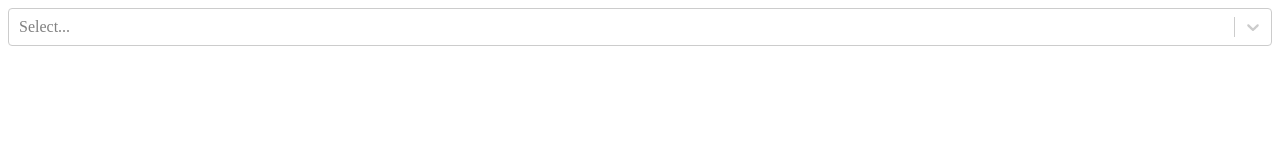
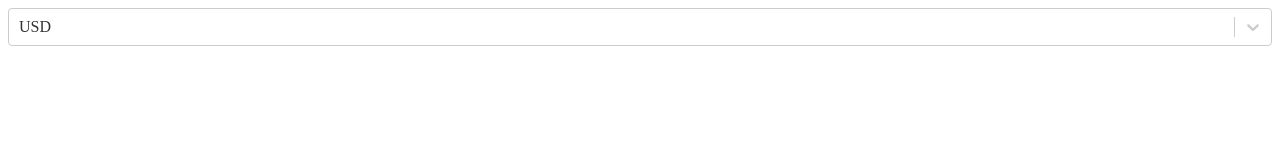
Before and after one commit to NazarDzneladze/react-budget-app, a React (Create React App) app: page / in a window 1280 px wide. Shown: the top 160 px of the page. Built offline with nearby package versions, Linux system fonts and the light colour scheme.

Commit message:
feat(p_4):add a function to set the current currency in the CurrencyContext, also add a handler function for it in the CustomSelect

```diff
--- a/src/components/CustomSelect/CustomSelelct.tsx
+++ b/src/components/CustomSelect/CustomSelelct.tsx
@@ -1,7 +1,22 @@
-import Select from "react-select";
+import Select, { SingleValue } from "react-select";
 import { useCurrenciesContext } from "../../context/CurrencyContext/CurrencyContext";
 
 export const CustomSelelct = () => {
-  const { currencies } = useCurrenciesContext();
-  return <Select options={currencies} isSearchable={false} isMulti={false} />;
+  const { currencies, currentCurrency, setNewCurrency } = useCurrenciesContext();
+
+  const handelSelect = (option: SingleValue<typeof currentCurrency>) => {
+    if (option) {
+      setNewCurrency(option);
+    }
+  };
+
+  return (
+    <Select
+      options={currencies}
+      isSearchable={false}
+      isMulti={false}
+      value={currentCurrency}
+      onChange={handelSelect}
+    />
+  );
 };
--- a/src/context/CurrencyContext/CurrencyContext.tsx
+++ b/src/context/CurrencyContext/CurrencyContext.tsx
@@ -1,11 +1,15 @@
 import { createContext, useContext, useState } from "react";
-import { Currency, ICurrencyContext } from "../../config/Currency";
-import { ICurrencyContextProviderProps } from "../../types";
+import { Currency } from "../../config/Currency";
+import { ICurrencyContext, ICurrencyContextProviderProps } from "../../types";
 
 const CurrencyContext = createContext<ICurrencyContext>({} as ICurrencyContext);
 
 const useCurrencyContextValue = () => {
   const [currencyContext, setCurrencyContext] = useState<ICurrencyContext>(() => ({
+    currentCurrency: {
+      label: "USD",
+      value: Currency.USD,
+    },
     currencies: [
       {
         label: "USD",
@@ -20,6 +24,9 @@
         value: Currency.GBR,
       },
     ],
+    setNewCurrency: (currentCurrency) => {
+      setCurrencyContext((ctx) => ({ ...ctx, currentCurrency }));
+    },
   }));
 
   return currencyContext;
--- /dev/null
+++ b/src/context/CurrencyContext/index.ts
@@ -0,0 +1,3 @@
+import { CurrencyContextProvider } from "./CurrencyContext";
+
+export { CurrencyContextProvider };
```
